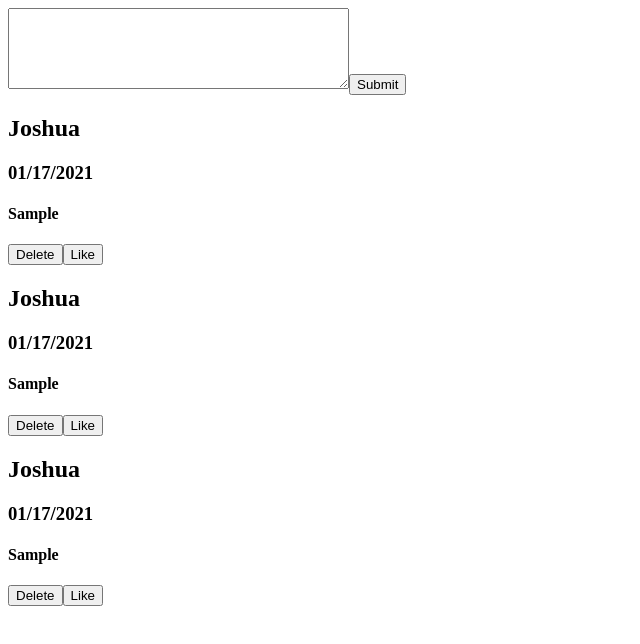
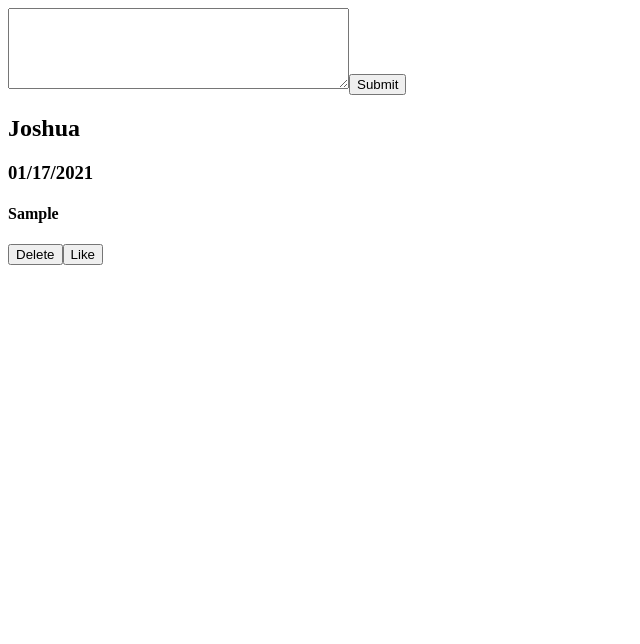
Before and after one commit to Laika-Beats/react-course, a React (Create React App) app: page / in a window 1280 px wide. Both pictures are taken after typing "Sample" into the empty fields and a click on the button "Submit". Shown: the top 644 px of the page, without its empty margins (0-640 px from the left). Built offline with nearby package versions, Linux system fonts and the light colour scheme.

Commit message:
component magic

```diff
--- a/src/App.js
+++ b/src/App.js
@@ -16,7 +16,7 @@ function App() {
         tweets={tweets}
         setTweets={setTweets}
       />
-      <TweetList name={name} tweets={tweets} />
+      <TweetList name={name} tweets={tweets} setTweets={setTweets} />
     </div>
   );
 }
--- a/src/components/Tweet.js
+++ b/src/components/Tweet.js
@@ -1,13 +1,16 @@
 import React from "react";
 
-function Tweet({ name, message, tweets }) {
+function Tweet({ name, tweet, setTweets, tweets }) {
+  const deleteTweet = () => {
+    setTweets(tweets.filter((t) => t !== tweet));
+  };
   const tweetDate = "01/17/2021";
   return (
     <div className="tweet">
       <h2>{name}</h2>
       <h3>{tweetDate}</h3>
-      <h4>{tweets}</h4>
-      <button>Delete</button>
+      <h4>{tweet}</h4>
+      <button onClick={deleteTweet}>Delete</button>
       <button>Like</button>
     </div>
   );
--- a/src/components/TweetList.js
+++ b/src/components/TweetList.js
@@ -1,12 +1,17 @@
 import React from "react";
 import Tweet from "./Tweet";
 
-const TweetList = ({ name, tweets }) => {
+const TweetList = ({ name, tweets, setTweets }) => {
   return (
-    <div>
-      <Tweet name={name} tweets={tweets} />
-      <Tweet name={name} tweets={tweets} />
-      <Tweet name={name} tweets={tweets} />
+    <div className="tweet-list">
+      {tweets.map((tweet) => (
+        <Tweet
+          setTweets={setTweets}
+          name={name}
+          tweet={tweet}
+          tweets={tweets}
+        />
+      ))}
     </div>
   );
 };
```
